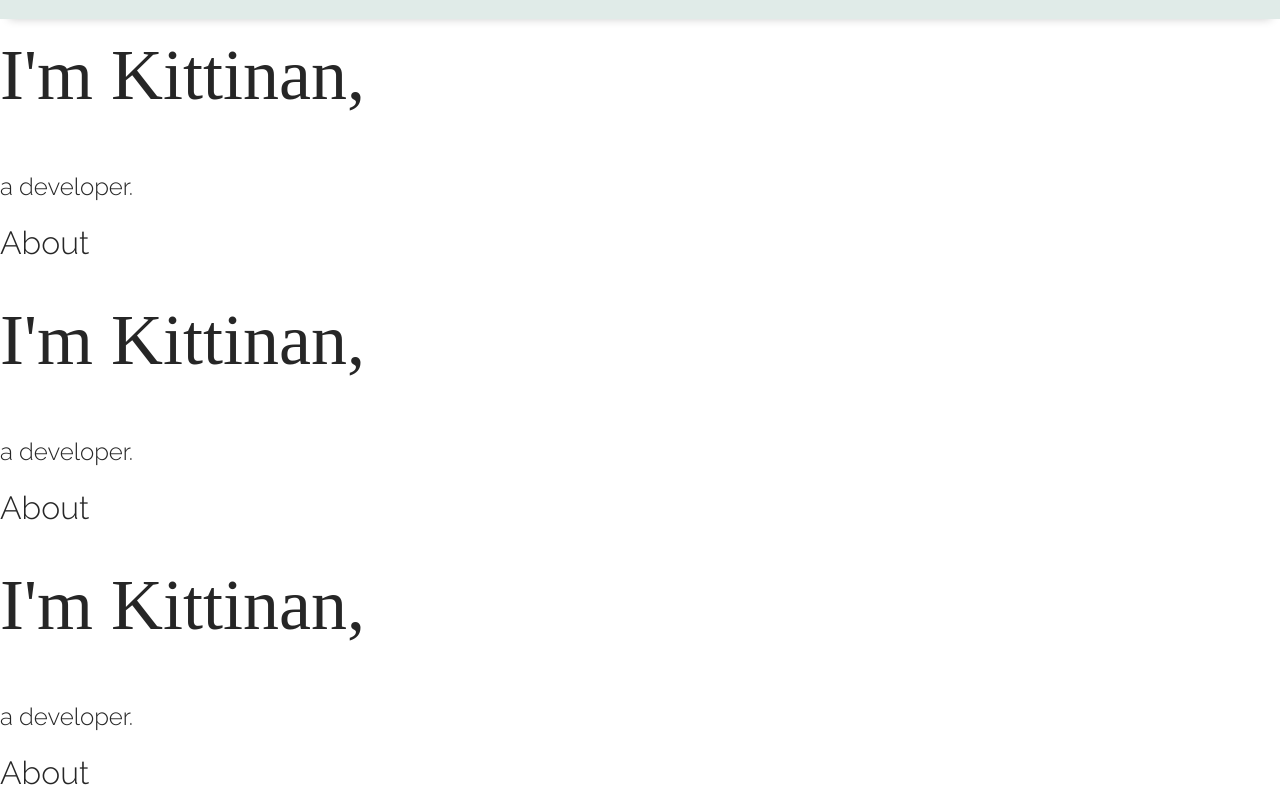
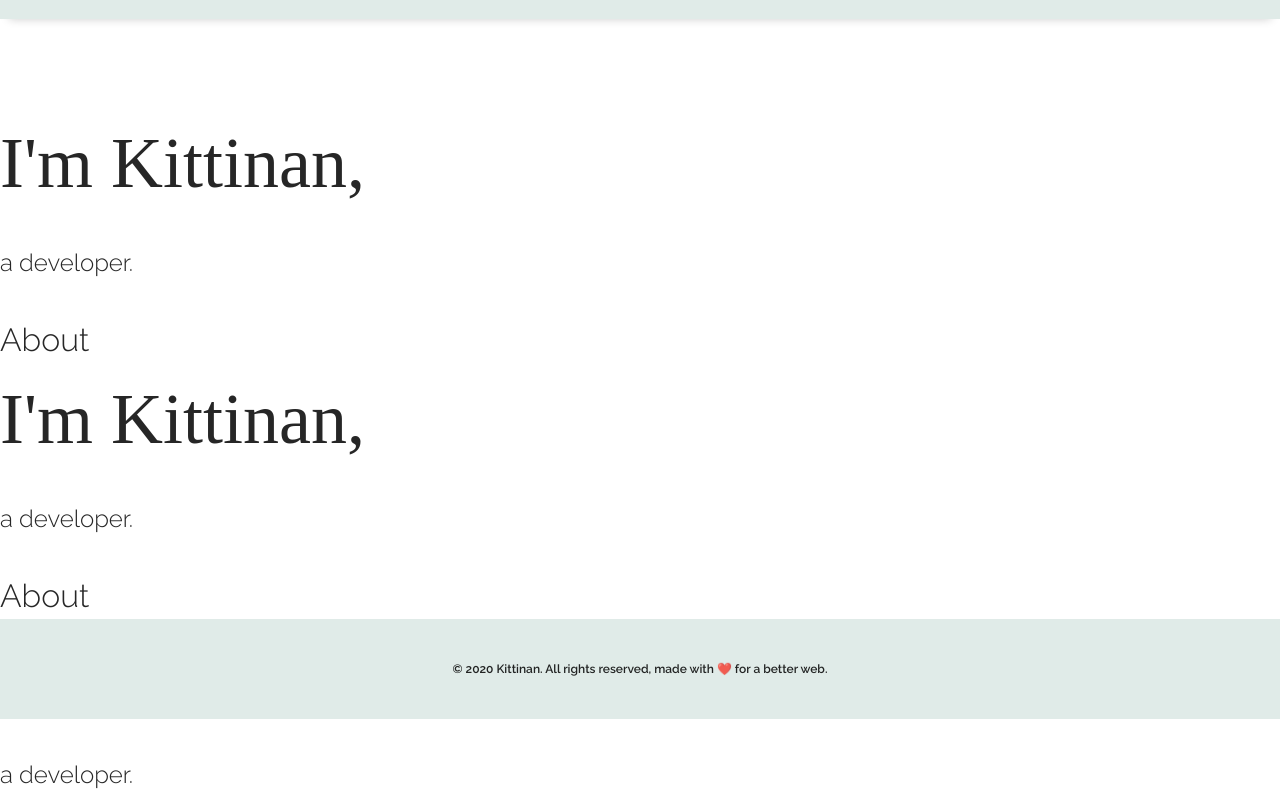
Before and after one commit to ktno/kittinan.site, a React app: page /about in a window 1280 px wide. Shown: the part 81-892 px from the top of the page. Built offline with nearby package versions, Linux system fonts and the light colour scheme; a web font is replaced by a local one.

Commit message:
fix: fix position and style of header, footer, and content

```diff
--- a/src/components/footer/style.css
+++ b/src/components/footer/style.css
@@ -1,10 +1,9 @@
 .footer {
-  background-color: #e0ebe8;
-  height: 100px;
-  position: relative;
-  margin-top: 100px;
+  position: fixed;
   bottom: 0;
   width: 100%;
+  height: 100px;
+  background-color: #e0ebe8;
   font-family: 'Raleway', sans-serif;
   font-size: 12px;
   font-weight: 600;
--- a/src/index.css
+++ b/src/index.css
@@ -1,29 +1,20 @@
 /* @import '~antd/dist/antd.css'; */
-.html {
-  height: 100%;
-}
-
 .headline {
   font-family: 'Lovers Quarrel', cursive;
-  font-size: 72px;
-  font-weight: 300;
+  font-size: 72px !important;
+  font-weight: 300 !important;
 }
 
 .heading {
   font-family: 'Raleway', sans-serif;
-  font-size: 32px;
-  font-weight: 300;
+  font-size: 32px !important;
+  font-weight: 300 !important;
 }
 
 .subheading {
   font-family: 'Raleway', sans-serif;
   font-size: 24px;
   font-weight: 300;
-}
-
-body {
-  position: relative;
-  height: 100%;
 }
 
 body,
@@ -38,7 +29,9 @@ li {
 
 .content {
   position: relative;
+  top: 200px;
+  margin-bottom: 200px;
   z-index: 0;
-  top: 100px;
-  bottom: 100px;
+  align-items: center;
+  justify-content: center;
 }
--- a/src/pages/about/index.js
+++ b/src/pages/about/index.js
@@ -1,22 +1,38 @@
 import React, { useEffect } from 'react'
 import { useSelector, useDispatch } from 'react-redux'
 import { aboutAction } from '../../actions'
+import { Typography } from 'antd'
 
 const About = () => {
+  const { Title, Text, Paragraph } = Typography
+
   return (
     <div className='content'>
-      <h1 className='headline'>I'm Kittinan,</h1>
-      <h2 className='subheading'>a developer.</h2>
-      <h3 className='heading'>About</h3>
-      <h1 className='headline'>I'm Kittinan,</h1>
-      <h2 className='subheading'>a developer.</h2>
-      <h3 className='heading'>About</h3>
-      <h1 className='headline'>I'm Kittinan,</h1>
-      <h2 className='subheading'>a developer.</h2>
-      <h3 className='heading'>About</h3>
-      <h1 className='headline'>I'm Kittinan,</h1>
-      <h2 className='subheading'>a developer.</h2>
-      <h3 className='heading'>About</h3>
+      <Typography>
+        <Title className='headline'>I'm Kittinan,</Title>
+        <Paragraph className='subheading'>a developer.</Paragraph>
+        <Title className='heading'>About</Title>
+      </Typography>
+      <Typography>
+        <Title className='headline'>I'm Kittinan,</Title>
+        <Paragraph className='subheading'>a developer.</Paragraph>
+        <Title className='heading'>About</Title>
+      </Typography>
+      <Typography>
+        <Title className='headline'>I'm Kittinan,</Title>
+        <Paragraph className='subheading'>a developer.</Paragraph>
+        <Title className='heading'>About</Title>
+      </Typography>
+      <Typography>
+        <Title className='headline'>I'm Kittinan,</Title>
+        <Paragraph className='subheading'>a developer.</Paragraph>
+        <Title className='heading'>About</Title>
+      </Typography>
+      <Typography>
+        <Title className='headline'>I'm Kittinan,</Title>
+        <Paragraph className='subheading'>a developer.</Paragraph>
+        <Title className='heading'>About</Title>
+      </Typography>
     </div>
   )
 }
```
